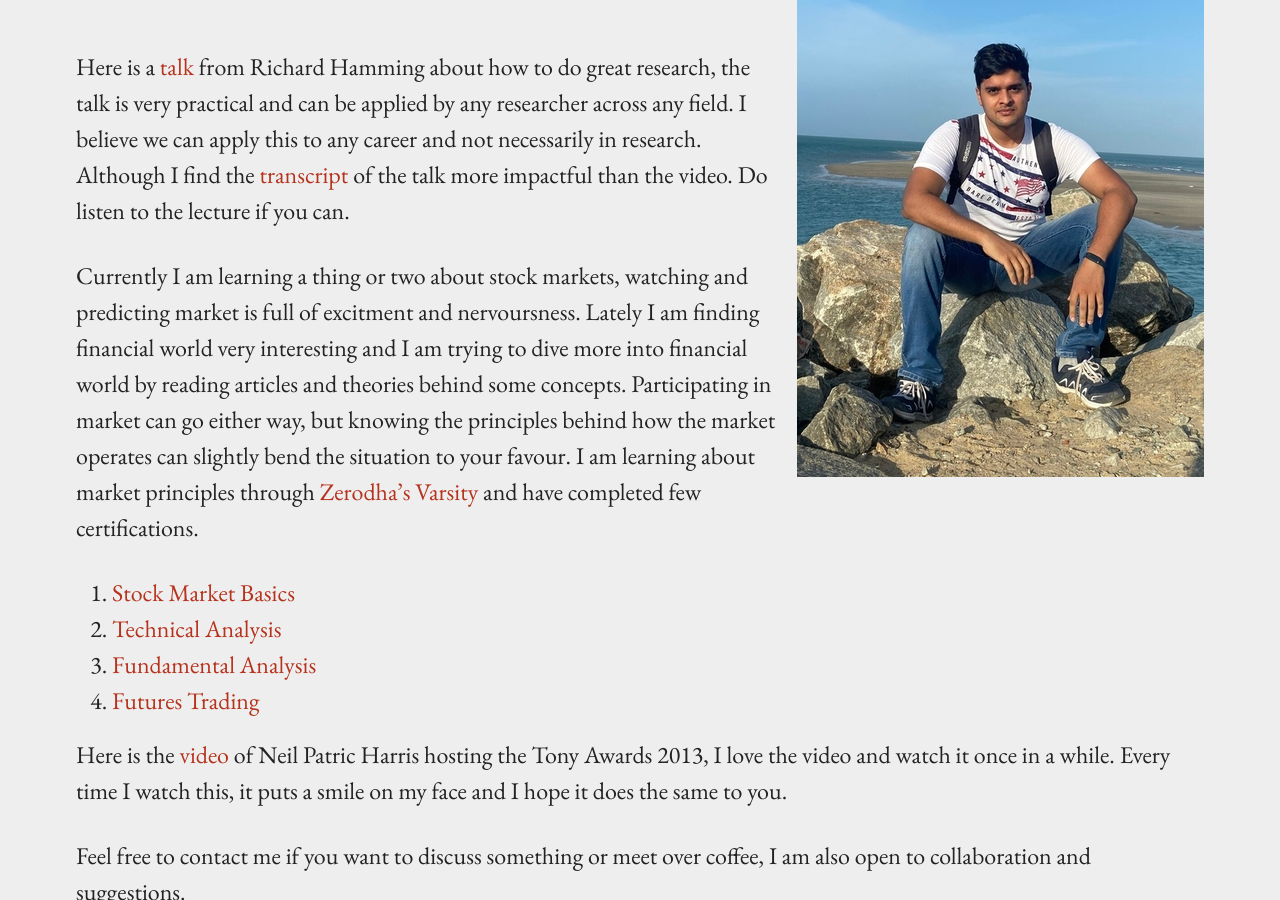
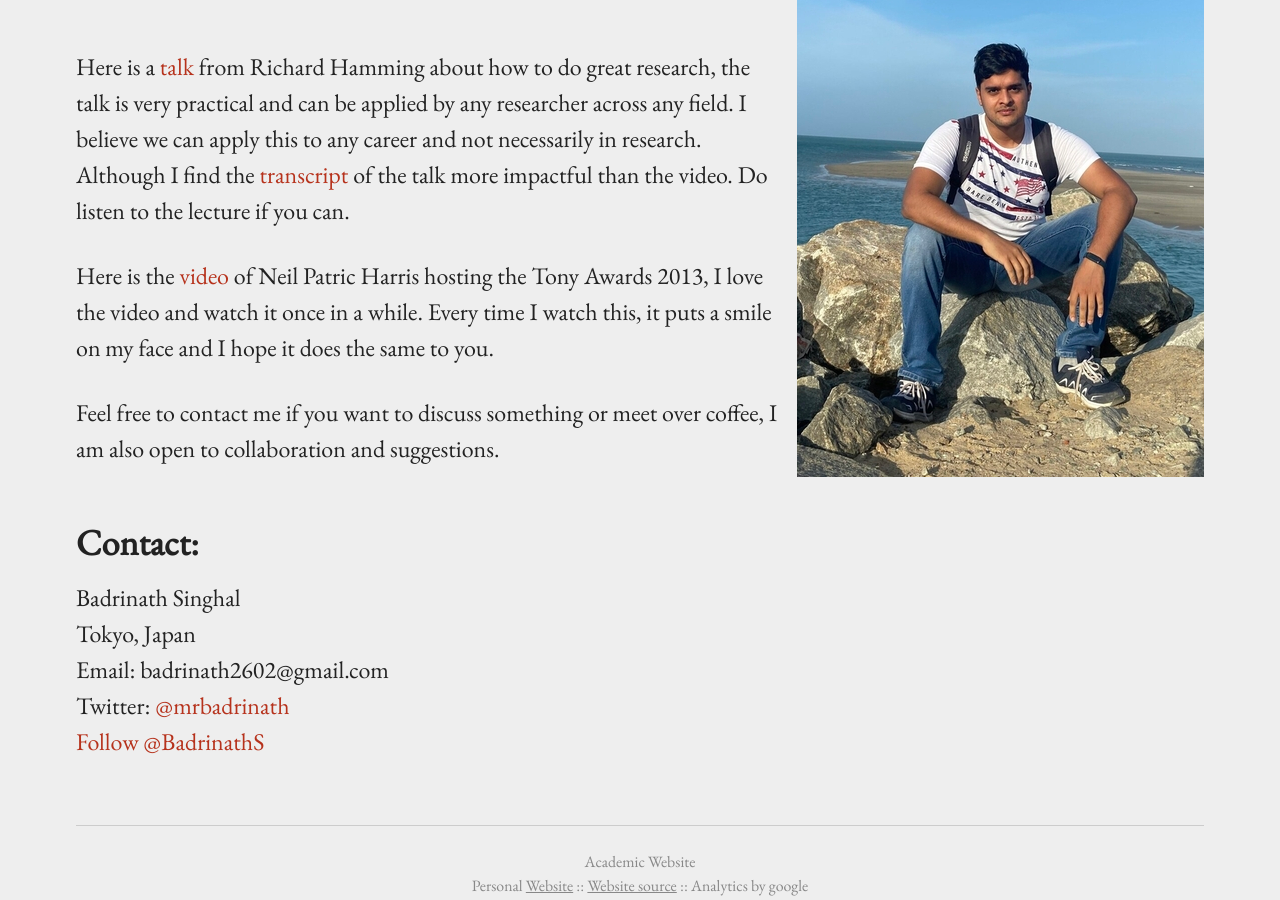
Before and after one commit to BadrinathS/BadrinathS.github.io, a Jekyll site: the page built from index.md, in a window 1280 px wide and 900 px high, scrolled down 457 px. Built offline with Jekyll 4.4.1, drawn with Linux system fonts in a browser that asks for light colours.

Commit message:
Update index.md

```diff
--- a/index.md
+++ b/index.md
@@ -20,13 +20,13 @@
 Here is a <a href="https://www.youtube.com/watch?v=a1zDuOPkMSw&ab_channel=securitylectures">talk</a> from Richard Hamming about how to do great research, the talk is very practical and can be applied by any researcher across any field. I believe we can apply this to any career and not necessarily in research. Although I find the <a href="https://www.cs.virginia.edu/~robins/YouAndYourResearch.html">transcript</a> of the talk more impactful than the video. Do listen to the lecture if you can.
 
 
-Currently I am learning a thing or two about stock markets, watching and predicting market is full of excitment and nervoursness. Lately I am finding financial world very interesting and I am trying to dive more into financial world by reading articles and theories behind some concepts. Participating in market can go either way, but knowing the principles behind how the market operates can slightly bend the situation to your favour. I am learning about market principles through <a href="https://zerodha.com/varsity/" target="_blank"> Zerodha's Varsity </a> and have completed few certifications.
+<!-- Currently I am learning a thing or two about stock markets, watching and predicting market is full of excitment and nervoursness. Lately I am finding financial world very interesting and I am trying to dive more into financial world by reading articles and theories behind some concepts. Participating in market can go either way, but knowing the principles behind how the market operates can slightly bend the situation to your favour. I am learning about market principles through <a href="https://zerodha.com/varsity/" target="_blank"> Zerodha's Varsity </a> and have completed few certifications.
 <ol>
     <li><a href="/resume/StockMarketBasics.pdf">Stock Market Basics </a></li>
     <li><a href="/resume/TechnicalAnalysis.pdf">Technical Analysis </a></li>
     <li><a href="/resume/FundamentalAnalysis.pdf">Fundamental Analysis </a></li>
     <li><a href="/resume/FuturesTrading.pdf">Futures Trading </a></li>
-</ol>
+</ol> -->
 
 Here is the <a href="https://www.youtube.com/watch?v=4SQfsBsMFls&ab_channel=ItamarSegal">video</a> of Neil Patric Harris hosting the Tony Awards 2013, I love the video and watch it once in a while. Every time I watch this, it puts a smile on my face and I hope it does the same to you.
 
```
